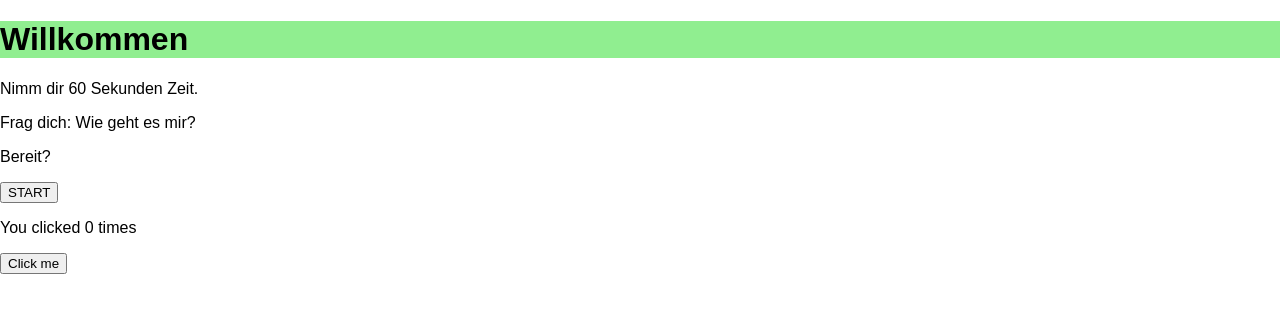
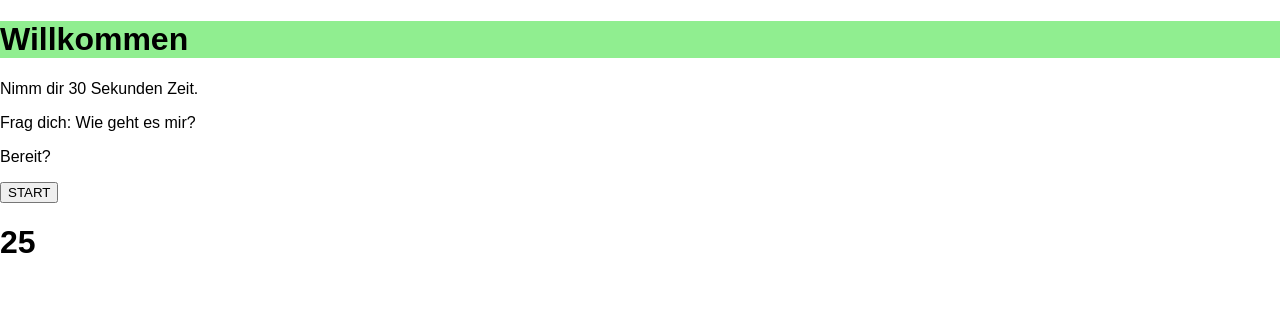
Before and after one commit to verenaisele/Capstone-Project, a React (Create React App) app in the folder client/: page / in a window 1280 px wide. Shown: the top 312 px of the page. Built offline with nearby package versions, Linux system fonts and the light colour scheme.

Commit message:
timer läuft runter

```diff
--- a/client/src/components/Timer.js
+++ b/client/src/components/Timer.js
@@ -1,6 +1,6 @@
-import React, { useState } from 'react';
+import React, { useState, useEffect } from 'react';
 
-function Timer() {
+/* function Timer() {
   // Declare a new state variable, which we'll call "count"
 
   const [count, setCount] = useState(0);
@@ -11,4 +11,32 @@ function Timer() {
     </div>
   );
 }
+export default Timer; */
+
+const Timer = ({ seconds }) => {
+  // initialize timeLeft with the seconds prop
+  const [timeLeft, setTimeLeft] = useState(seconds);
+
+  useEffect(() => {
+    // exit early when we reach 0
+    if (!timeLeft) return;
+
+    // save intervalId to clear the interval when the
+    // component re-renders
+    const intervalId = setInterval(() => {
+      setTimeLeft(timeLeft - 1);
+    }, 1000);
+
+    // clear interval on re-render to avoid memory leaks
+    return () => clearInterval(intervalId);
+    // add timeLeft as a dependency to re-rerun the effect
+    // when we update it
+  }, [timeLeft]);
+
+  return (
+    <div>
+      <h1>{timeLeft}</h1>
+    </div>
+  );
+};
 export default Timer;
--- a/client/src/pages/Ohm.js
+++ b/client/src/pages/Ohm.js
@@ -6,11 +6,11 @@ export default function Ohm() {
   return (
     <div>
       <Heading>Willkommen</Heading>
-      <p>Nimm dir 60 Sekunden Zeit.</p>
+      <p>Nimm dir 30 Sekunden Zeit.</p>
       <p>Frag dich: Wie geht es mir?</p>
       <p>Bereit?</p>
       <button>START</button>
-      <Timer />
+      <Timer seconds="30" />
     </div>
   );
 }
```
